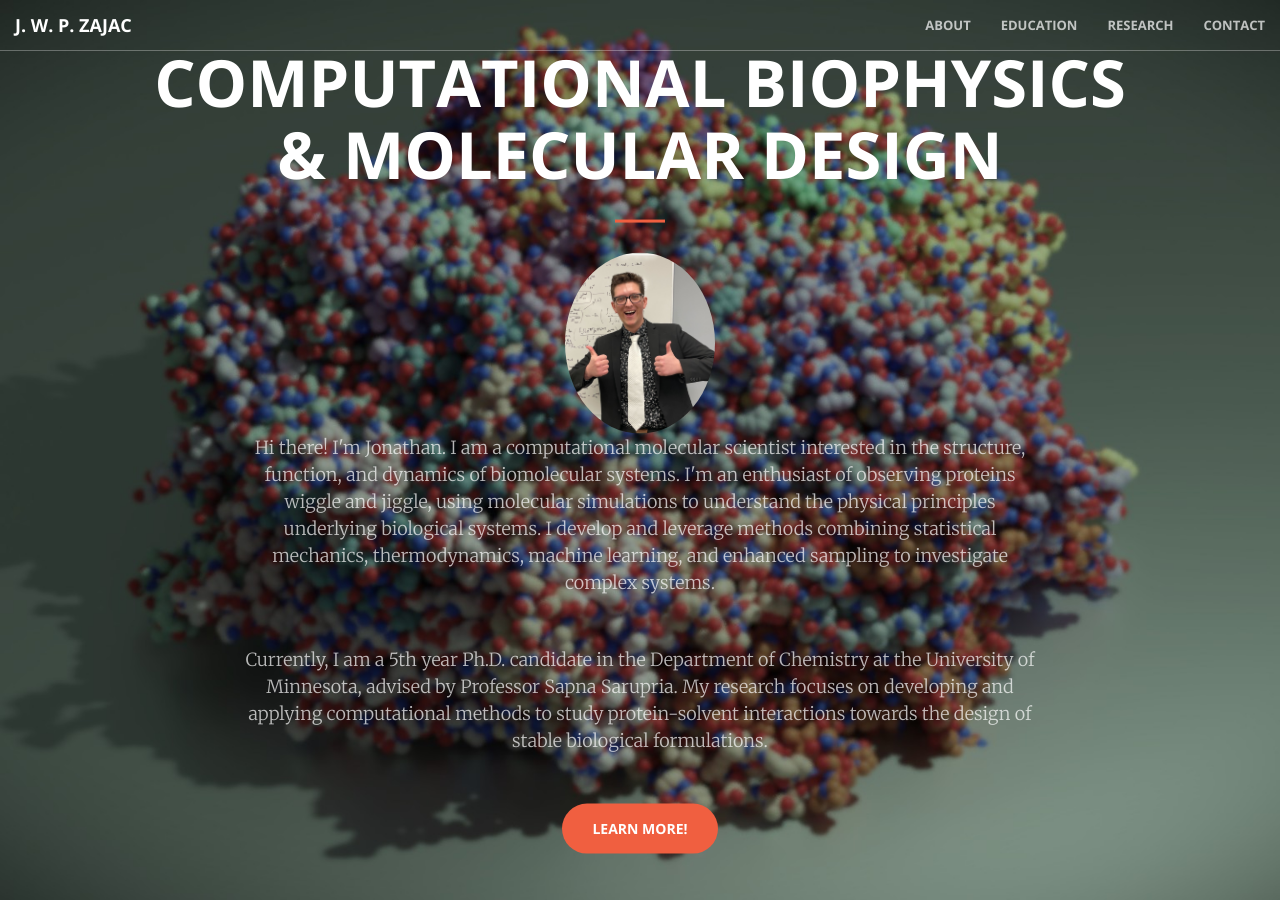
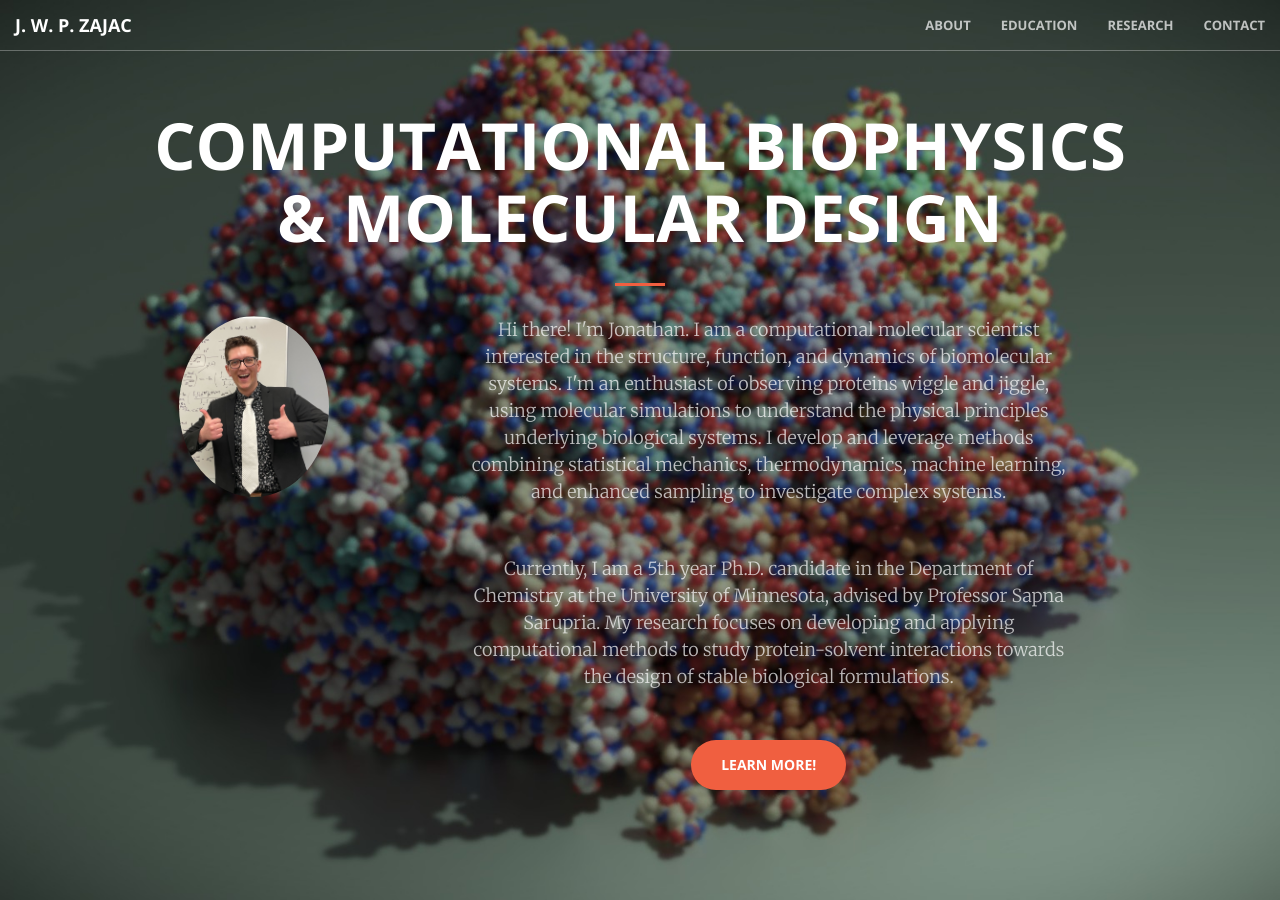
Before and after one commit to Jonathan-Zajac/Jonathan-Zajac.github.io, a Jekyll site: the page built from index.html, in a window 1280 px wide and 900 px high. Built offline with Jekyll 4.4.1, drawn with Linux system fonts in a browser that asks for light colours.

Commit message:
format header.html using columns

```diff
--- a/_includes/header.html
+++ b/_includes/header.html
@@ -3,22 +3,30 @@
         <div class="header-content-inner intro-flex">
             <h1>Computational Biophysics & Molecular Design</h1>
             <hr>
-            <div class="intro-flex">
-                <img src="img/portrait.jpg" alt="Jonathan Zajac portrait" style="width:20%; max-width:150px; height:auto; border-radius:50%;">
-                <div class="intro-text">
+
+            <div class="row">
+                <div class="col-sm-3">
+                    <img src="img/portrait.jpg" alt="Jonathan Zajac portrait"
+                         style="width:100%; max-width:150px; height:auto; border-radius:50%;">
+                </div>
+
+                <div class="col-sm-9">
                     <p>Hi there! I'm Jonathan. I am a computational molecular scientist interested in the structure, function,
                         and dynamics of biomolecular systems. I'm an enthusiast of observing proteins wiggle and jiggle, using
                         molecular simulations to understand the physical principles underlying biological systems. I develop and
                         leverage methods combining statistical mechanics, thermodynamics, machine learning, and enhanced sampling
                         to investigate complex systems.
                     </p>
+
                     <p>Currently, I am a 5th year Ph.D. candidate in the Department of Chemistry at the University of Minnesota,
                         advised by Professor Sapna Sarupria. My research focuses on developing and applying computational methods
                         to study protein-solvent interactions towards the design of stable biological formulations.
                     </p>
+
                     <a href="#education" class="btn btn-primary btn-xl page-scroll">Learn More!</a>
                 </div>
             </div>
+
         </div>
     </div>
 </header>
```
